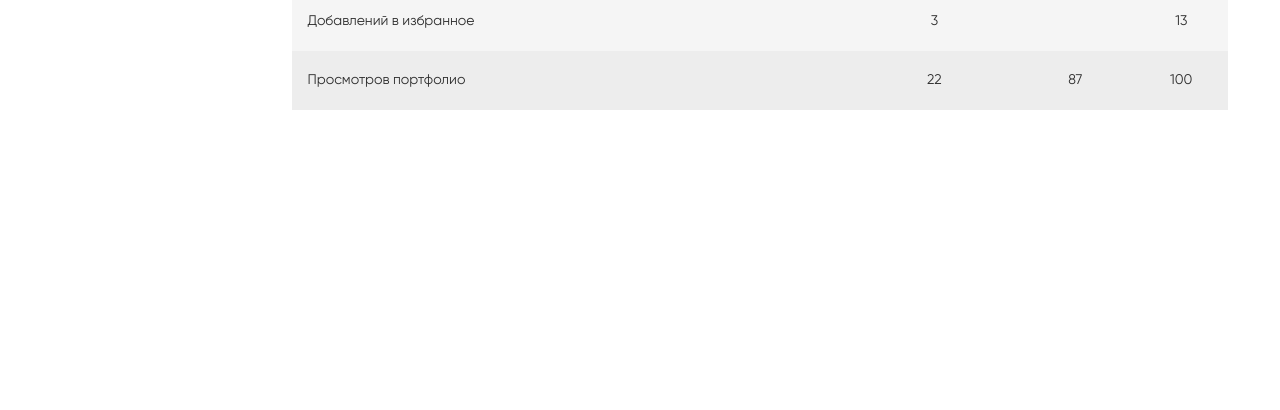
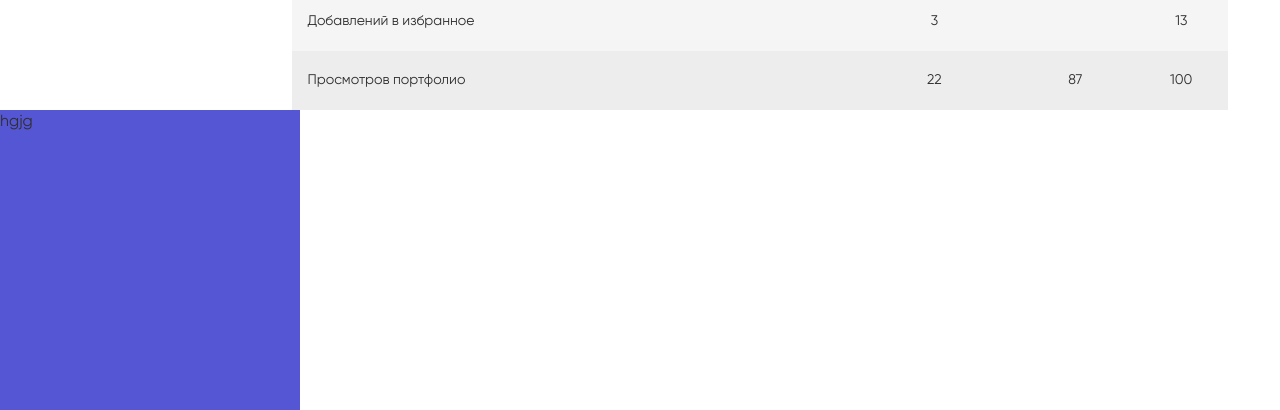
Before and after one commit to AurovD/selfmade, a website built with Vite: page index.html in a window 1280 px wide. Shown: the part 667-1077 px from the top of the page. Before the commit the page ends 800 px from the top, so only its background shows below. Built offline with nearby package versions, Linux system fonts and the light colour scheme; files whose address does not match are found by name.

Commit message:
transition fixes test

```diff
--- a/index.html
+++ b/index.html
@@ -264,7 +264,7 @@
         </div>
       </div>
     </main>
-<!--  <div class="test-box"></div>-->
+  <div class="test-box">hgjg</div>
   </body>
   <script type="module" src="./main.js"></script>
 </html>
```
